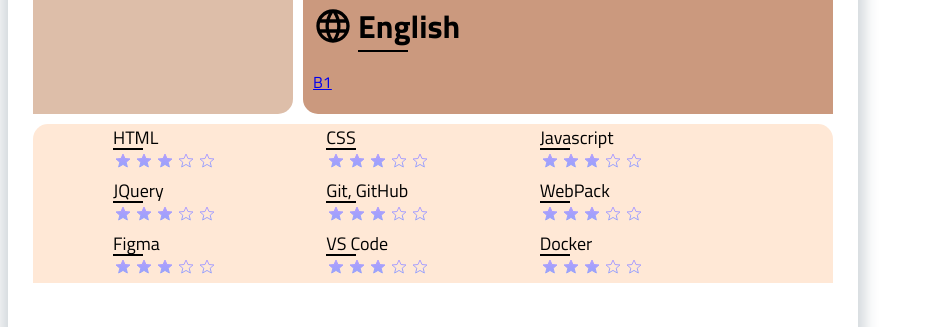
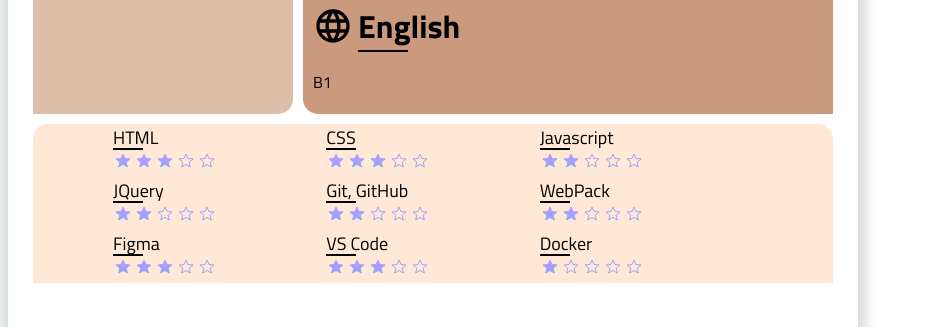
Before and after one commit to AndreyGudin/rsschool-cv, a plain HTML site: page index.html in a window 1280 px wide. Shown: the part 1066-1393 px from the top of the page, without its empty margins (0-932 px from the left). Drawn offline with Linux system fonts and the light colour scheme.

Commit message:
refactor: fix rating,remove link for english

```diff
--- a/index.html
+++ b/index.html
@@ -96,7 +96,7 @@
             <img class="big-svg-icon" src="img/bigicon-4.svg" alt="English">
             <span class="cv-main__title">English</span>
           </div>
-          <a class="english__link" href="https://examinator.epam.com/Main/PersonalAssignments/323312">B1</a>
+          <span>B1</span>
         </div>
       </div>
       <div class="skills-container">
@@ -232,7 +232,7 @@
                 </label>
                 <input class="rate-button__input" type="radio" name="star" value="3" id="rate-button-3"/>
                 <label class="rate-button__label" for="rate-button-3" id="rate-button__label-3">
-                  <svg class="rate-button__starhref fillgrad">
+                  <svg class="rate-button__starhref">
                     <use xlink:href="#rate-button__stars"/>
                   </svg>
                 </label>
@@ -282,7 +282,7 @@
                 </label>
                 <input class="rate-button__input" type="radio" name="star" value="3" id="rate-button-3"/>
                 <label class="rate-button__label" for="rate-button-3" id="rate-button__label-3">
-                  <svg class="rate-button__starhref fillgrad">
+                  <svg class="rate-button__starhref">
                     <use xlink:href="#rate-button__stars"/>
                   </svg>
                 </label>
@@ -332,7 +332,7 @@
                 </label>
                 <input class="rate-button__input" type="radio" name="star" value="3" id="rate-button-3"/>
                 <label class="rate-button__label" for="rate-button-3" id="rate-button__label-3">
-                  <svg class="rate-button__starhref fillgrad">
+                  <svg class="rate-button__starhref">
                     <use xlink:href="#rate-button__stars"/>
                   </svg>
                 </label>
@@ -382,7 +382,7 @@
                 </label>
                 <input class="rate-button__input" type="radio" name="star" value="3" id="rate-button-3"/>
                 <label class="rate-button__label" for="rate-button-3" id="rate-button__label-3">
-                  <svg class="rate-button__starhref fillgrad">
+                  <svg class="rate-button__starhref">
                     <use xlink:href="#rate-button__stars"/>
                   </svg>
                 </label>
@@ -532,13 +532,13 @@
                 </label>
                 <input class="rate-button__input" type="radio" name="star" value="3" id="rate-button-3"/>
                 <label class="rate-button__label" for="rate-button-3" id="rate-button__label-3">
-                  <svg class="rate-button__starhref fillgrad">
+                  <svg class="rate-button__starhref">
                     <use xlink:href="#rate-button__stars"/>
                   </svg>
                 </label>
                 <input class="rate-button__input" type="radio" name="star" value="2" id="rate-button-2"/>
                 <label class="rate-button__label" for="rate-button-2" id="rate-button__label-2">
-                  <svg class="rate-button__starhref fillgrad">
+                  <svg class="rate-button__starhref">
                     <use xlink:href="#rate-button__stars"/>
                   </svg>
                 </label>
```
